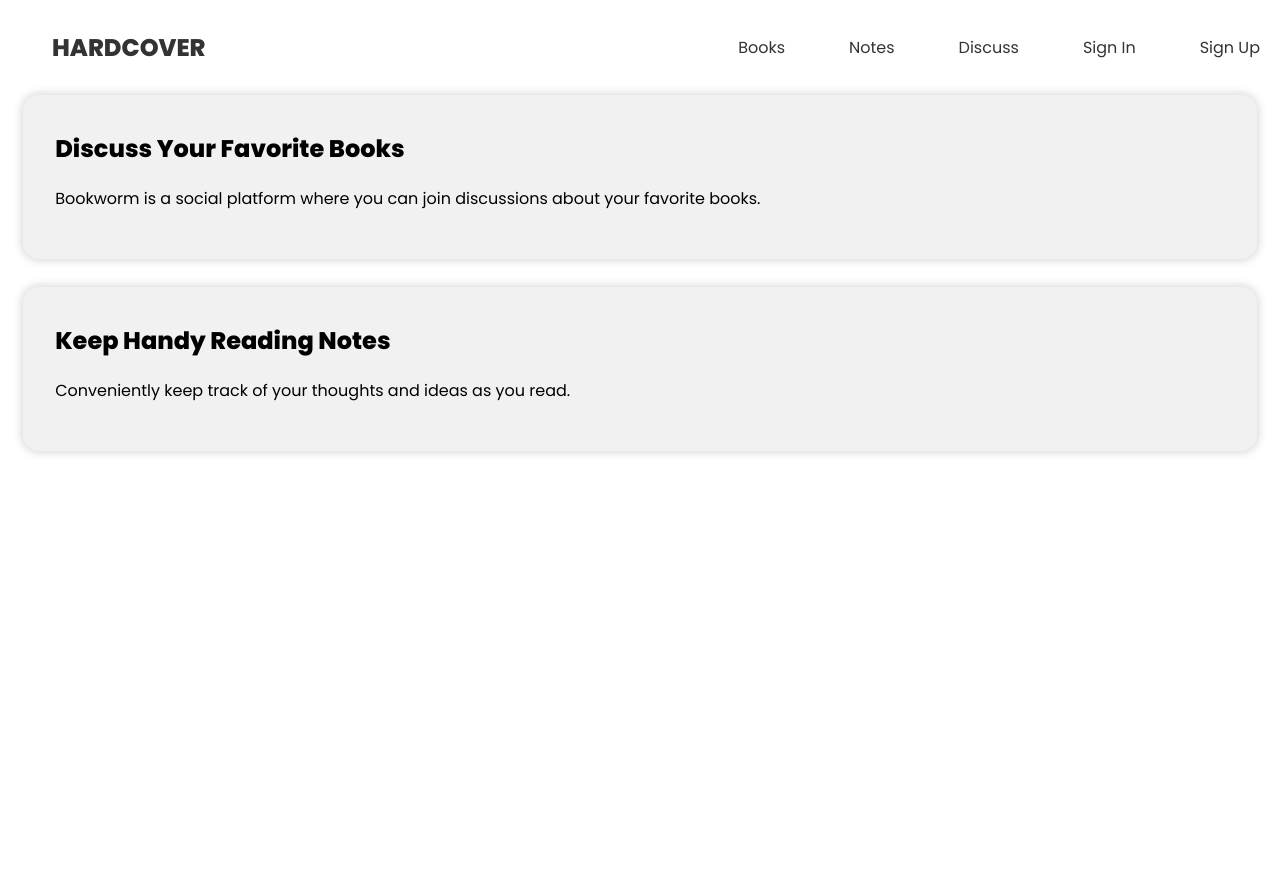
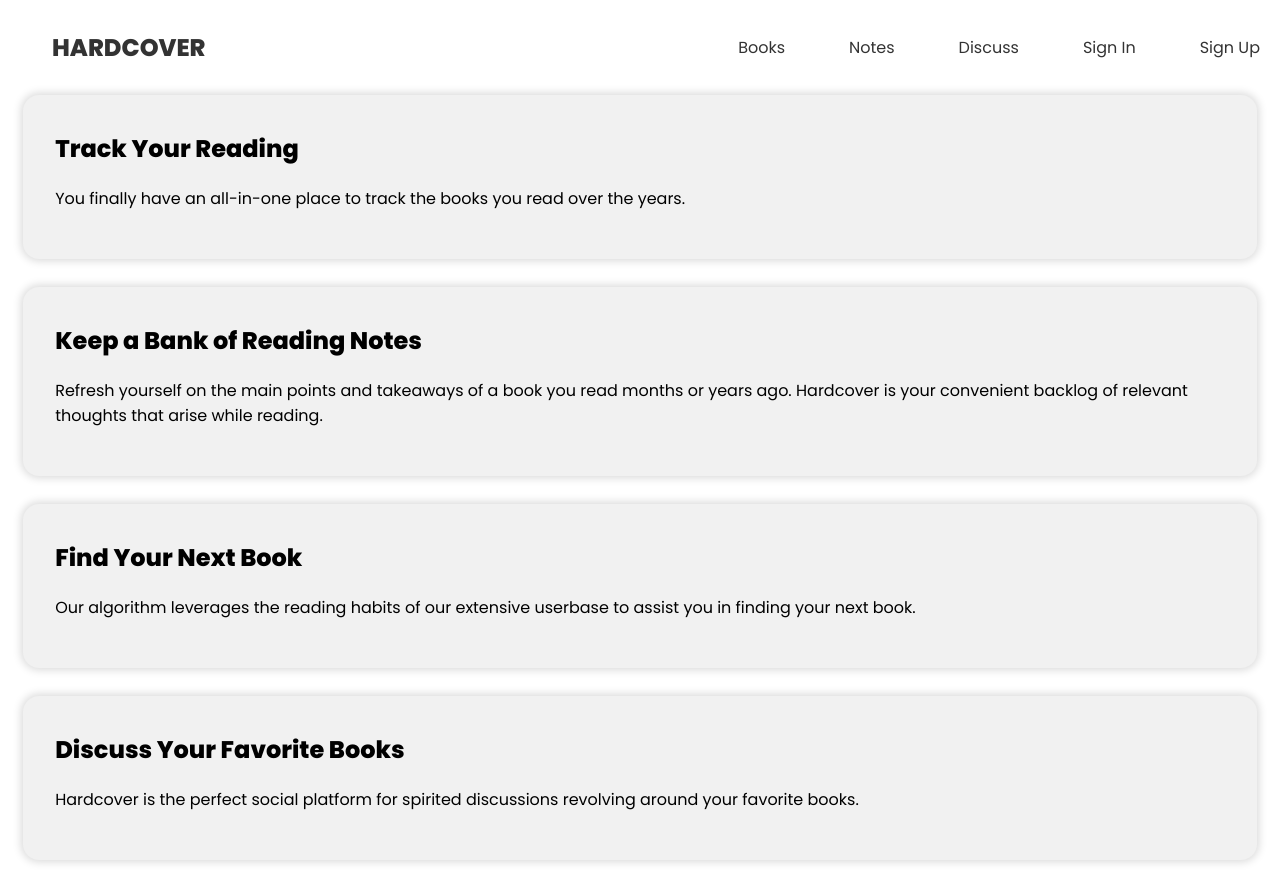
Before and after one commit to frussodesigns/bookworm, a React (Create React App) app: page / in a window 1280 px wide. Before the commit the page ends 800 px from the top, so only its background shows below. Built offline with nearby package versions, Linux system fonts and the light colour scheme.

Commit message:
home-update

```diff
--- a/src/pages/Home.js
+++ b/src/pages/Home.js
@@ -2,14 +2,29 @@
     return(
         <>
             <div className="pageContainer">
-                <h2>Discuss Your Favorite Books</h2>
-                <p>Bookworm is a social platform where you can join discussions about your favorite books.</p>
+                <h2>Track Your Reading</h2>
+                <p>You finally have an all-in-one place to track the books you read over the years.</p>
             </div>
             <br />
             <div className="pageContainer">
-                <h2>Keep Handy Reading Notes</h2>
-                <p>Conveniently keep track of your thoughts and ideas as you read.</p>
+                <h2>Keep a Bank of Reading Notes</h2>
+                <p>Refresh yourself on the main points and takeaways of a book you read months or years ago. Hardcover is your convenient backlog of relevant thoughts that arise while reading.</p>
             </div>
+            <br />
+            <div className="pageContainer">
+                <h2>Find Your Next Book</h2>
+                <p>Our algorithm leverages the reading habits of our extensive userbase to assist you in finding your next book.</p>
+            </div>
+            <br />
+            <div className="pageContainer">
+                <h2>Discuss Your Favorite Books</h2>
+                <p>Hardcover is the perfect social platform for spirited discussions revolving around your favorite books.</p>
+            </div>
+            {/* <br />
+            <div className="pageContainer">
+                <h2>Start a Private Book Club</h2>
+                <p>Host your private book club to discuss a new book as a group.</p>
+            </div> */}
         </>
     )
 }
```
